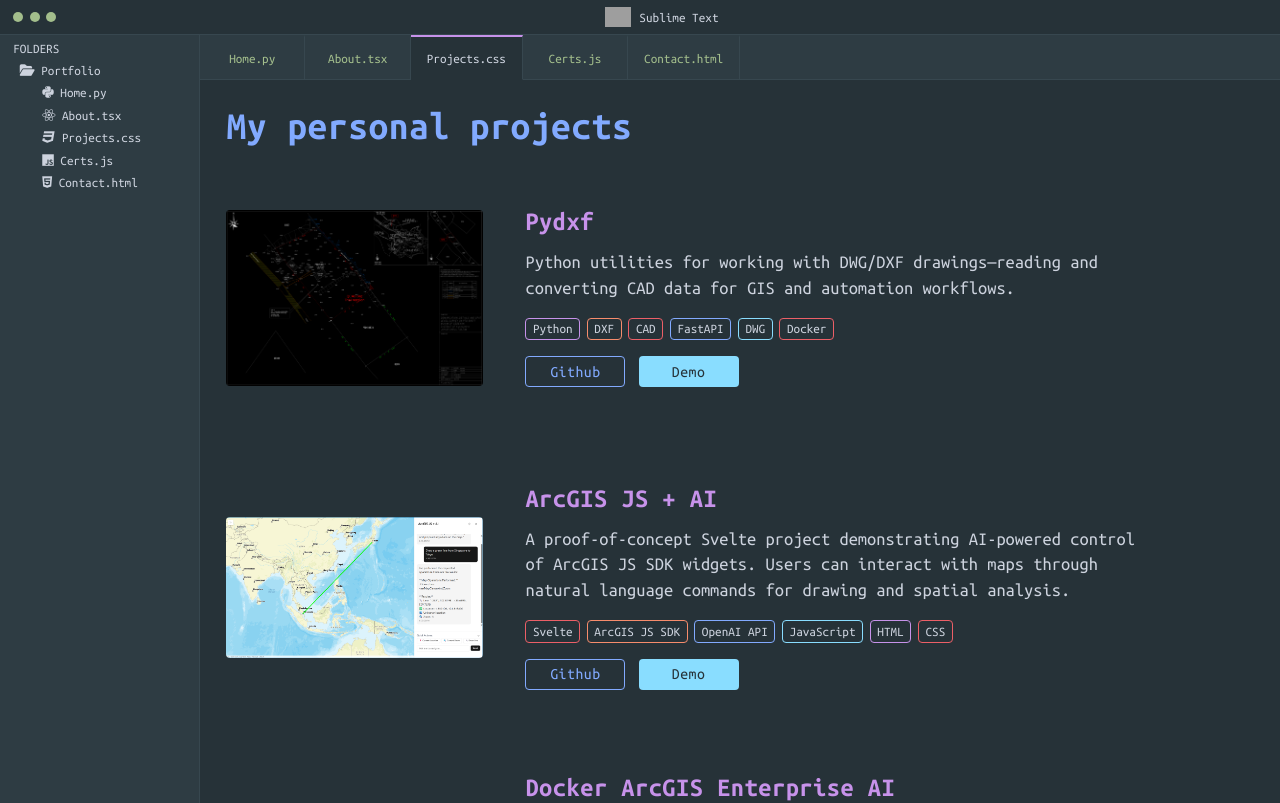
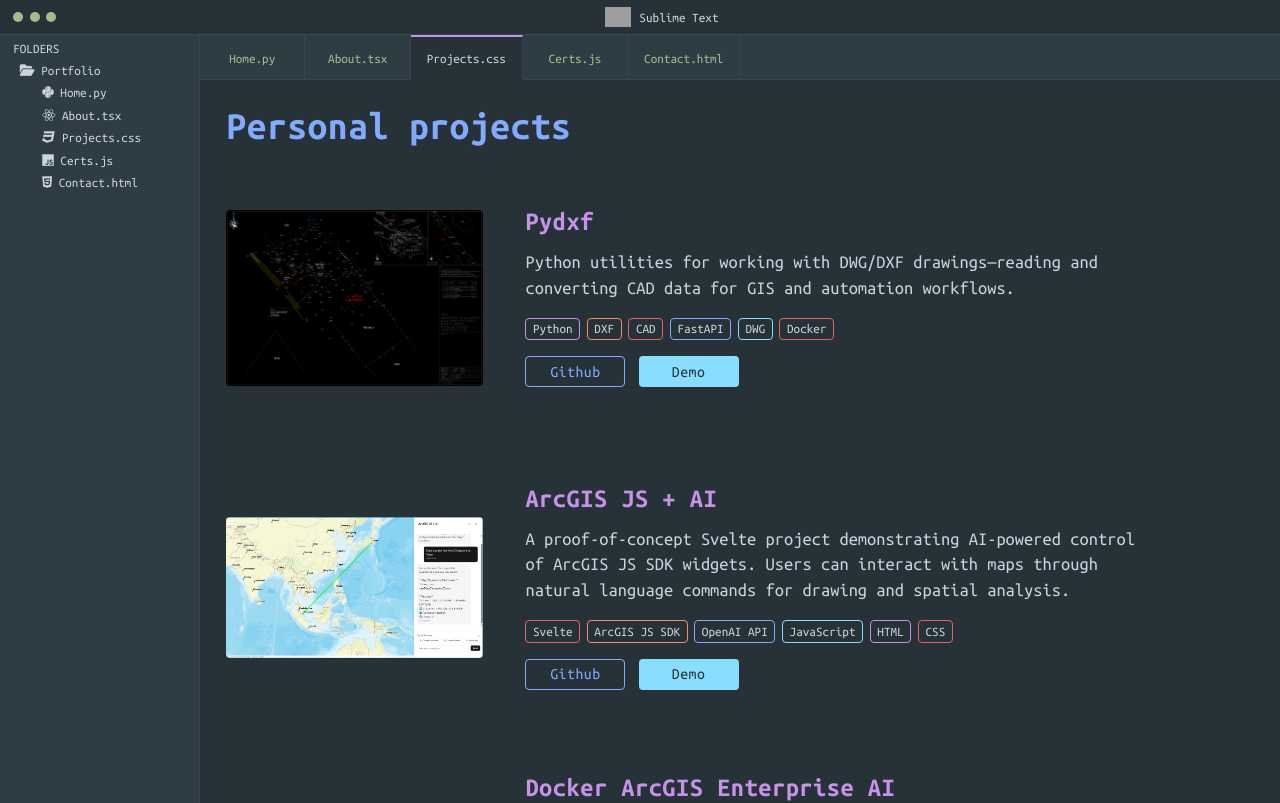
Before and after one commit to Suizer98/portfolio, a React (Create React App) app: page /projects in a window 1280 px wide. Shown: the top 803 px of the page. Built offline with nearby package versions, Linux system fonts and the light colour scheme; grey boxes are pictures that could not be loaded.

Commit message:
Modify header text for projects section

```diff
--- a/src/components/projects/Projects.js
+++ b/src/components/projects/Projects.js
@@ -6,7 +6,7 @@ import classes from './Projects.module.css'
 function Projects() {
   return (
     <section className={classes.projects}>
-      <h2 className={classes.header}>My personal projects</h2>
+      <h2 className={classes.header}>Personal projects</h2>
       <figure className={classes.workItems}>
         {projectsData.map((project, index) => {
           if (project.type === 'web' || project.type === 'system' || project.type === 'data') {
```
